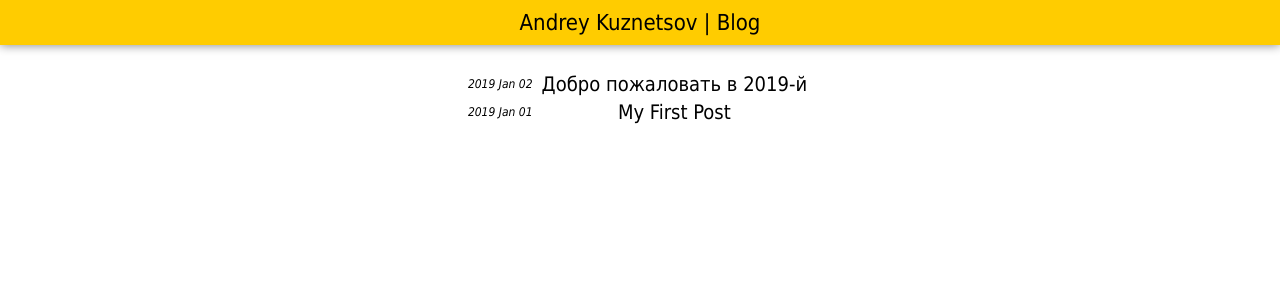
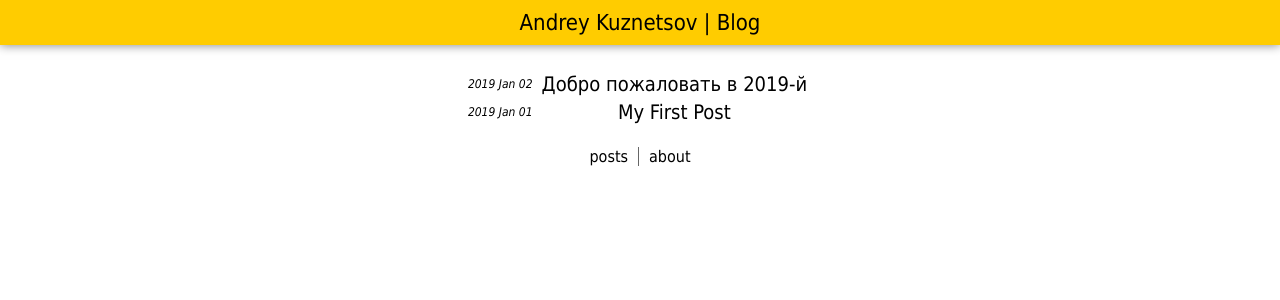
Before and after one commit to kuznetsovandrey76/blog, a Jekyll site: the page built from index.md, in a window 1280 px wide. Shown: the top 300 px of the page. Built offline with Jekyll 4.4.1, drawn with Linux system fonts in a browser that asks for light colours.

Commit message:
fix footer

```diff
--- a/CNAME
+++ /dev/null
@@ -1 +0,0 @@
-blog.kuznetsovandrey76.ru
--- a/_includes/footer.html
+++ b/_includes/footer.html
@@ -1,6 +1,6 @@
 <footer class="footer">
     <ul class="footer__list">
-        <li class="footer__item"><a class="footer__link" href="{{ "/" | relative_url }}>posts</a></li>
-        <li class="footer__item"><a class="footer__link" href="{{ "/about" | relative_url }}>about</a></li>
+        <li class="footer__item"><a class="footer__link" href="{{ "/" | relative_url }}">posts</a></li>
+        <li class="footer__item"><a class="footer__link" href="{{ "/about" | relative_url }}">about</a></li>
     </ul>
 </footer>
```
